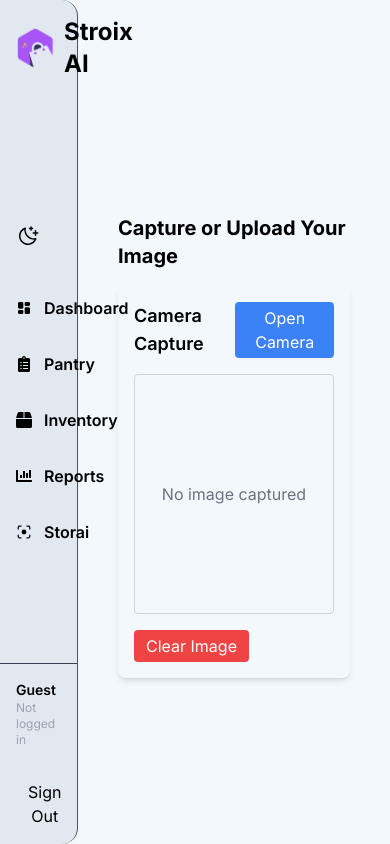
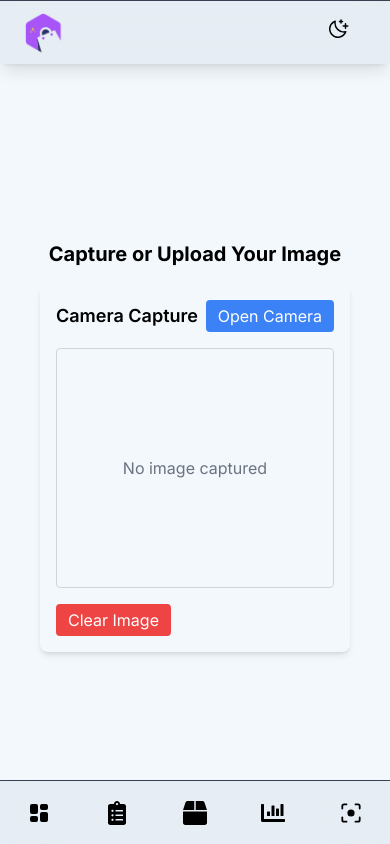
Before and after one commit to BALASANTHOSH01/Storix-AI, a Next.js app: page /dashboard/storai in a window 390 px wide. Built offline with nearby package versions, Linux system fonts and the light colour scheme; no server answers.

Commit message:
UI responsive-partial check

```diff
--- a/components/Dashboard/DashboardLayout.tsx
+++ b/components/Dashboard/DashboardLayout.tsx
@@ -7,13 +7,24 @@ import { auth } from "../../firebase/config";
 import UserProfile from "../User/UserProfile";
 import { HiMiniViewfinderCircle as AIIcon } from "react-icons/hi2";
 import { TbLayoutDashboardFilled as Dashboard } from "react-icons/tb";
-import { FaRegUserCircle, FaClipboardList, FaBox, FaChartBar, FaSignOutAlt } from "react-icons/fa";
+import {
+  FaRegUserCircle,
+  FaClipboardList,
+  FaBox,
+  FaChartBar,
+  FaSignOutAlt,
+} from "react-icons/fa";
 import Themer from "../ThemeSwitch/Themer";
 import Image from "next/image";
 import StroixAI from "@/public/storixai.png";
+import Tooltip from "../Tooltip/ToolTip";
+import { useAuth } from "@/hooks/useAuth";
 
 const DashboardLayout = ({ children }: { children: ReactNode }) => {
   const [isExpanded, setIsExpanded] = useState(false);
+  const [isModalOpen, setIsModalOpen] = useState(false);
+
+  const { user } = useAuth();
 
   const handleSignOut = async () => {
     const confirmed = window.confirm("Are you sure you want to sign out?");
@@ -27,10 +38,18 @@ const DashboardLayout = ({ children }: { children: ReactNode }) => {
     }
   };
 
+  const handleImageClick = () => {
+    setIsModalOpen(!isModalOpen);
+  };
+
+  const handleCloseModal = () => {
+    setIsModalOpen(false);
+  };
+
   return (
     <div className="flex h-screen">
       <aside
-        className={`transition-all duration-300 ease-in-out border-r border-slate-600 rounded-r-2xl ${
+        className={`transition-all duration-300 lg:hidden ease-in-out border-r border-slate-600 rounded-r-2xl ${
           isExpanded ? "w-[20%]" : "w-[5%]"
         } dark:bg-gray-950 bg-slate-200 flex flex-col group`}
         onMouseEnter={() => setIsExpanded(true)}
@@ -42,9 +61,9 @@ const DashboardLayout = ({ children }: { children: ReactNode }) => {
             {isExpanded && <p className="font-bold text-2xl">Stroix AI</p>}
           </Link>
         </div>
-        <nav className=" flex items-center justify-center font-semibold flex-grow">
+        <nav className=" flex items-center  justify-center font-semibold flex-grow">
           <ul className="flex flex-col items-start w-full">
-            <li className=" text-2xl p-4">
+            <li className=" text-2xl p-4 md:hidden">
               <Themer />
             </li>
             <li>
@@ -94,17 +113,129 @@ const DashboardLayout = ({ children }: { children: ReactNode }) => {
             </li>
           </ul>
         </nav>
-        <div className="mt-auto p-4 border-t border-gray-700">
+        <div className="mt-auto p-4 border-t border-gray-700 md:hidden">
           <UserProfile isExpanded={isExpanded} />
         </div>
         <button
           onClick={handleSignOut}
-          className="w-full p-4 flex items-center justify-start gap-3"
+          className="w-full p-4 flex items-center justify-start gap-3 md:hidden"
         >
           <FaSignOutAlt />
           {isExpanded && <span>Sign Out</span>}
         </button>
       </aside>
+      <div className=" fixed top-0 left-1/2 transform -translate-x-1/2 bg-slate-300 bg-opacity-30 dark:bg-slate-950 dark:bg-opacity-30 backdrop-blur-xl hidden lg:flex justify-between px-6 items-center w-full h-16 border-t border-gray-700 shadow-lg">
+        <Link href={"/"} className=" flex items-center gap-1 justify-center">
+          <Image src={StroixAI} width={40} alt="Stroix AI" />
+          <p className=" font-bold text-2xl md:hidden">Stroix AI</p>
+        </Link>
+        <div className=" flex items-center justify-center gap-2">
+          <div className=" text-2xl ">
+            <Themer />
+          </div>
+          {user?.photoURL && (
+            <div className="relative w-10 h-10">
+              <Image
+                src={user.photoURL || "https://avatar.iran.liara.run/public"}
+                alt={user.displayName || "User"}
+                layout="fill" // Fill the container
+                className="rounded-full object-cover"
+                onClick={handleImageClick}
+              />
+            </div>
+          )}
+          {isModalOpen && (
+            <div className="fixed inset-0 top-24 flex items-center justify-center z-50 ">
+              <div className="bg-white w-[60%] md:w-[90%] p-4 rounded-lg shadow-lg relative">
+                <button
+                  onClick={handleCloseModal}
+                  className="absolute top-2 right-2 text-gray-500 hover:text-gray-700"
+                >
+                  &times;
+                </button>
+                <div className="user-profile">
+                  <div className="relative w-10 h-10">
+                    <Image
+                      src={
+                        user?.photoURL || "https://avatar.iran.liara.run/public"
+                      }
+                      alt={user?.displayName || "User"}
+                      layout="fill"
+                      className="rounded-full object-cover"
+                    />
+                  </div>
+                  <p className="text-sm font-semibold text-wrap max-w-[100px]">
+                    {user?.displayName || "Guest"}
+                  </p>
+                  <p className="text-xs text-gray-400 max-w-[100px]">
+                    {user?.email || "Not logged in"}
+                  </p>
+                  <button onClick={handleSignOut} className="bg-gradient-to-br from-blue-300 to-purple-600 px-4 py-2 rounded-xl hover:from-purple-300 hover:to-purple-600 transition ease-in-out duration-200 font-bold mt-2">Sign out</button>
+                </div>
+              </div>
+            </div>
+          )}
+        </div>
+      </div>
+      <nav className="fixed bottom-0 left-1/2 transform -translate-x-1/2 bg-slate-300 bg-opacity-30 dark:bg-slate-950 dark:bg-opacity-30 backdrop-blur-xl hidden lg:flex justify-around items-center w-full h-16 border-t border-gray-700 shadow-lg">
+        <ul className="flex justify-around items-center w-full">
+          <li>
+            <Tooltip title={"Dashboard"}>
+              <Link
+                href="/dashboard"
+                className="flex flex-col items-center p-2"
+              >
+                <Dashboard className="text-2xl" />
+                <span className="text-sm md:hidden">Dashboard</span>
+              </Link>
+            </Tooltip>
+          </li>
+          <li>
+            <Tooltip title={"Pantry"}>
+              <Link
+                href="/dashboard/pantry"
+                className="flex flex-col items-center p-2"
+              >
+                <FaClipboardList className="text-2xl" />
+                <span className="text-sm md:hidden">Pantry</span>
+              </Link>
+            </Tooltip>
+          </li>
+          <li>
+            <Tooltip title={"Inventory"}>
+              <Link
+                href="/dashboard/inventory"
+                className="flex flex-col items-center p-2"
+              >
+                <FaBox className="text-2xl" />
+                <span className="text-sm md:hidden">Inventory</span>
+              </Link>
+            </Tooltip>
+          </li>
+          <li>
+            <Tooltip title={"Reports"}>
+              <Link
+                href="/dashboard/reports"
+                className="flex flex-col items-center p-2"
+              >
+                <FaChartBar className="text-2xl" />
+                <span className="text-sm md:hidden">Reports</span>
+              </Link>
+            </Tooltip>
+          </li>
+          <li>
+            <Tooltip title={"Storai"}>
+              <Link
+                href="/dashboard/storai"
+                className="flex flex-col items-center p-2"
+              >
+                <AIIcon className="text-2xl" />
+                <span className="text-sm md:hidden">Storai</span>
+              </Link>
+            </Tooltip>
+          </li>
+        </ul>
+      </nav>
       <main className="flex-1 p-6 overflow-auto">{children}</main>
     </div>
   );
--- a/components/Hero/Hero.tsx
+++ b/components/Hero/Hero.tsx
@@ -8,11 +8,11 @@ const Hero = () => {
 
   return (
     <div className=" flex flex-col items-center justify-center">
-      <div className=" min-h-dvh flex flex-col items-center justify-center w-[80%] text-center p-10">
+      <div className=" min-h-dvh flex flex-col items-center justify-center w-[80%] md:w-[100%] text-center p-10">
         <h1 className=" text-5xl font-bold">
           Revolutionize Your Pantry Management
         </h1>
-        <p className=" text-slate-500 py-6">
+        <p className=" text-slate-500 py-6 md:text-sm">
           Say goodbye to pantry chaos and hello to a smarter, more efficient way
           to manage your kitchen. Our state-of-the-art pantry management system
           is designed to streamline your food storage, reduce waste, and save
@@ -20,7 +20,7 @@ const Hero = () => {
           it easier than ever to organize your kitchen, reduce waste, and save
           money. Start your journey to a more efficient pantry today!
         </p>
-        <div className=" flex items-center justify-center gap-4">
+        <div className=" flex md:flex-col items-center justify-center gap-5">
           <PrimaryBtn href={"/auth"} children={"SignUp Now - Free"} />
           <SecondaryBtn href={"/"} children={"Explore More"} />
         </div>
--- a/components/Hero/NavBar.tsx
+++ b/components/Hero/NavBar.tsx
@@ -101,7 +101,7 @@ const NavBar = () => {
               </Link>
             </div>
             <div className="p-6">
-              <PrimaryBtn children={"SignIn"} href={"/"} />
+              <PrimaryBtn children={"SignIn"} href={"/auth"} />
             </div>
           </div>
         </div>
--- /dev/null
+++ b/components/Tooltip/ToolTip.tsx
@@ -0,0 +1,17 @@
+import React from "react";
+
+const Tooltip = ({ children, title }:any) => {
+  return (
+    <div className="relative flex flex-col items-center group">
+      {children}
+      <div className="absolute bottom-5 flex flex-col items-center mb-6 hidden group-hover:flex">
+        <span className="relative z-10 p-2 text-xs leading-none text-white whitespace-no-wrap bg-black shadow-lg rounded-md">
+          {title}
+        </span>
+        <div className="w-3 h-3 -mt-2 rotate-45 bg-black"></div>
+      </div>
+    </div>
+  );
+};
+
+export default Tooltip;
--- a/components/User/UserProfile.tsx
+++ b/components/User/UserProfile.tsx
@@ -6,6 +6,7 @@ import Image from "next/image";
 
 const UserProfile = ({isExpanded}:any) => {
   const { user } = useAuth(); // Fetch user data
+
 
   return (
     <div className=" border-gray-700 flex items-center space-x-4">
```
